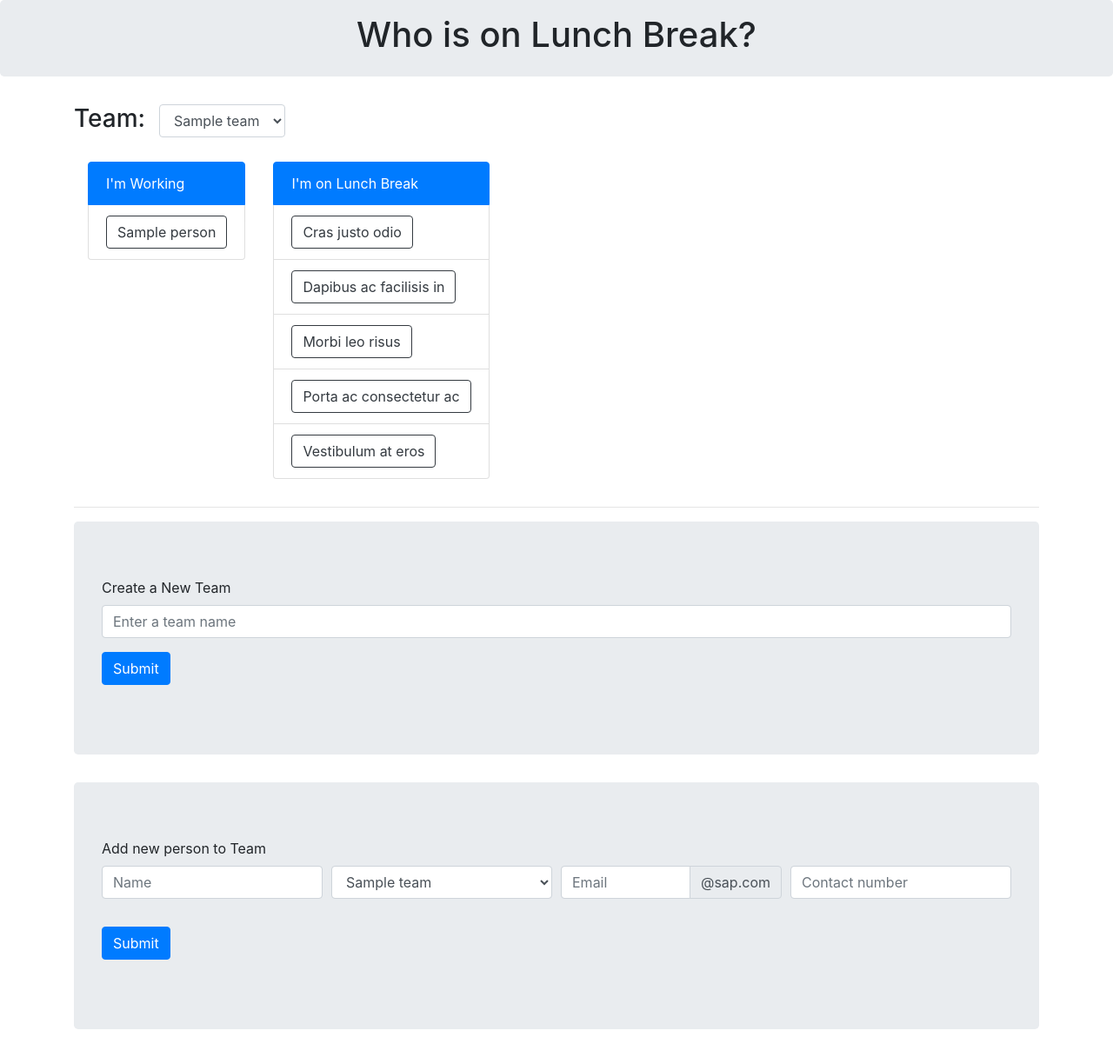
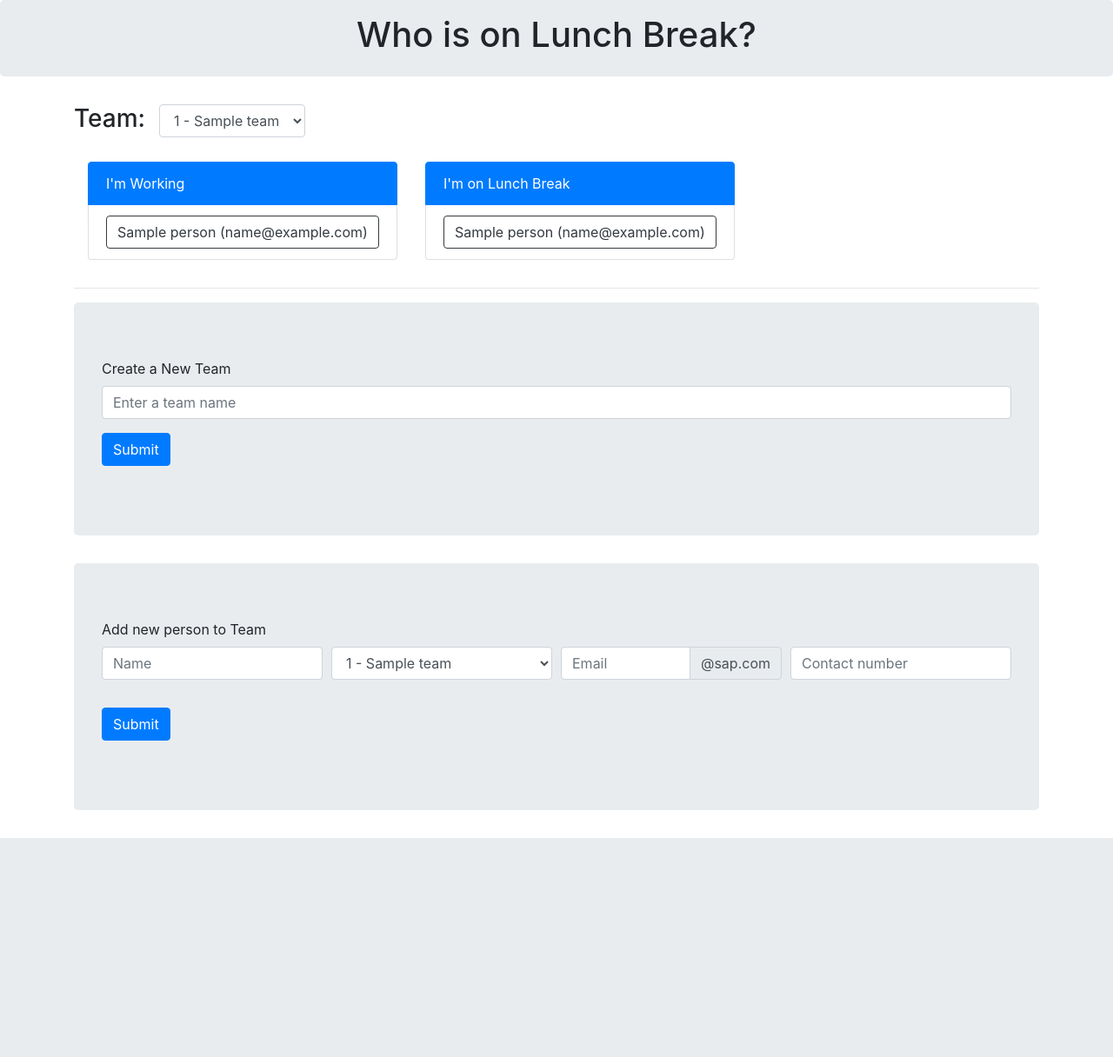
Before and after one commit to MarkHershey/lunchBreakWeb, a Flask app: template templates/index.html in a window 1280 px wide. Shown: the whole page at 87% size. After the commit the page ends 964 px from the top, so only its background shows below. Run offline with Flask 2, Linux system fonts and the light colour scheme; tables that the repository leaves empty hold one stand-in row (values such as "Sample post"); the template is opened without the code that fills it: values that come from a table or form of the project are taken from there, most other values are stand-ins (such as "Sample title", 1, 10 or a date in 2020); some libraries are stand-ins or nearby versions.

Commit message:
work in progress

```diff
--- /dev/null
+++ b/app.py
@@ -0,0 +1,73 @@
+import os
+
+from flask import Flask, render_template, request
+
+# Import table definitions.
+from models import *
+
+app = Flask(__name__)
+
+# Tell Flask what SQLAlchemy databas to use.
+app.config["SQLALCHEMY_DATABASE_URI"] = os.getenv("DATABASE_URL")
+app.config["SQLALCHEMY_TRACK_MODIFICATIONS"] = False
+
+# Link the Flask app with the database (no Flask app is actually being run yet).
+db.init_app(app)
+
+
+### CREATE
+
+
+@app.route("/api/create/team", methods=["POST"])
+def createTeam():
+    if request.method == "POST":
+        name = request.form.get("name", "")
+
+        new = Team(name)
+        db.session.add(new)
+        db.session.commit()
+        return new.json(), 201
+
+
+@app.route("/api/create/person", methods=["POST"])
+def createPerson():
+    if request.method == "POST":
+        # form
+        name = request.form.get("name", "")
+        teamId = request.form.get("teamId", "")
+        email = request.form.get("email", "")
+        contact = request.form.get("contact", "")
+
+        # json
+        # name = request.json["name"]
+        # teamId = request.json["teamId"]
+        # email = request.json["email"]
+        # contact = request.json["contact"]
+
+        new = Person(name, teamId, email, contact)
+        db.session.add(new)
+        db.session.commit()
+        return new.json(), 201
+
+
+### READ
+
+
+@app.route("/api/team", methods=["GET"])
+def readAllTeam():
+    if request.method == "GET":
+        teams = Team.query.all()
+        people = Person.query.all()
+
+        return render_template("index.html", teams=teams, people=people)
+
+
+def main():
+    # Create tables based on each table definition in `models`
+    db.create_all()
+
+
+if __name__ == "__main__":
+    # Allows for command line interaction with Flask application
+    with app.app_context():
+        main()
--- /dev/null
+++ b/models.py
@@ -0,0 +1,57 @@
+from flask_sqlalchemy import SQLAlchemy
+
+db = SQLAlchemy()
+
+
+class Team(db.Model):
+    __tablename__ = "team"
+
+    id = db.Column(db.Integer, primary_key=True)
+    name = db.Column(db.String(100))
+
+    def __init__(self, name):
+        self.name = name.strip()
+
+    def __str__(self):
+        return f"{self.id} - {self.name}"
+
+    def json(self):
+        return {
+            "id": self.id,
+            "name": self.name,
+        }
+
+
+class Person(db.Model):
+
+    __tablename__ = "person"
+
+    id = db.Column(db.Integer, primary_key=True)
+    name = db.Column(db.String(100), unique=True)
+    teamId = db.Column(db.Integer, db.ForeignKey("team.id"))
+    email = db.Column(db.String(100))
+    contact = db.Column(db.String(20))
+    onLunchBreak = db.Column(db.Boolean)
+    started = db.Column(db.Integer)
+
+    def __init__(self, name: str, teamId: int, email: str = "", contact: str = ""):
+        self.name = name
+        self.teamId = teamId
+        self.email = email
+        self.contact = contact
+        self.onLunchBreak = False
+        self.started = None
+
+    def __str__(self):
+        return f"{self.name} ({self.email})"
+
+    def json(self):
+        return {
+            "id": self.id,
+            "name": self.name,
+            "teamId": self.teamId,
+            "email": self.email,
+            "contact": self.contact,
+            "onLunchBreak": self.onLunchBreak,
+            "started": self.started,
+        }
--- /dev/null
+++ b/static/js/index.js
@@ -0,0 +1,10 @@
+document.addEventListener('DOMContentLoaded', function (e) {
+    const team_select = document.getElementById('team_select');
+    const team_selected = document.getElementById('team_selected');
+
+    team_select.addEventListener('change', updateTeamMembers);
+
+    function updateTeamMembers(e) {
+            team_selected.textContent = e.target.value;
+        }
+  })
--- a/templates/index.html
+++ b/templates/index.html
@@ -8,13 +8,16 @@
         <h3>Team:</h3>
     </div>
     <div>
-        <form class="" action="index.html" method="post">
-            <select class="form-control">
-                {% for team in teams %}
-                <option value="{{ team.id }}">{{ team }}</option>
-                {% endfor %}
-            </select>
-        </form>
+
+        <select class="form-control" id="team_select">
+            {% for team in teams %}
+            <option value="{{ team.id }}">{{ team }}</option>
+            {% endfor %}
+        </select>
+
+    </div>
+    <div class="p-3">
+        <h4 id="team_selected"></h4>
     </div>
 
 </div>
@@ -31,11 +34,9 @@
 
     <ul class="list-group p-3">
         <li class="list-group-item active">I'm on Lunch Break</li>
-        <li class="list-group-item"><a href="" class="btn btn-outline-dark">Cras justo odio</a></li>
-        <li class="list-group-item"><a href="" class="btn btn-outline-dark">Dapibus ac facilisis in</a></li>
-        <li class="list-group-item"><a href="" class="btn btn-outline-dark">Morbi leo risus</a></li>
-        <li class="list-group-item"><a href="" class="btn btn-outline-dark">Porta ac consectetur ac</a></li>
-        <li class="list-group-item"><a href="" class="btn btn-outline-dark">Vestibulum at eros</a></li>
+        {% for person in people %}
+        <li class="list-group-item"><a href="" class="btn btn-outline-dark">{{ person }}</a></li>
+        {% endfor %}
     </ul>
 </div>
 
--- a/templates/layout.html
+++ b/templates/layout.html
@@ -4,6 +4,8 @@
 <head>
     <meta charset="utf-8">
     <title> Who is on Lunch Break</title>
+
+    <script type=text/javascript src="{{ url_for('static', filename='js/index.js') }}"></script>
 
     <link type="text/css" rel="stylesheet" href="{{ url_for('static',filename='styles/bootstrap.min.css') }}">
     <script type=text/javascript src="{{ url_for('static', filename='js/jquery.js') }}"></script>
```
